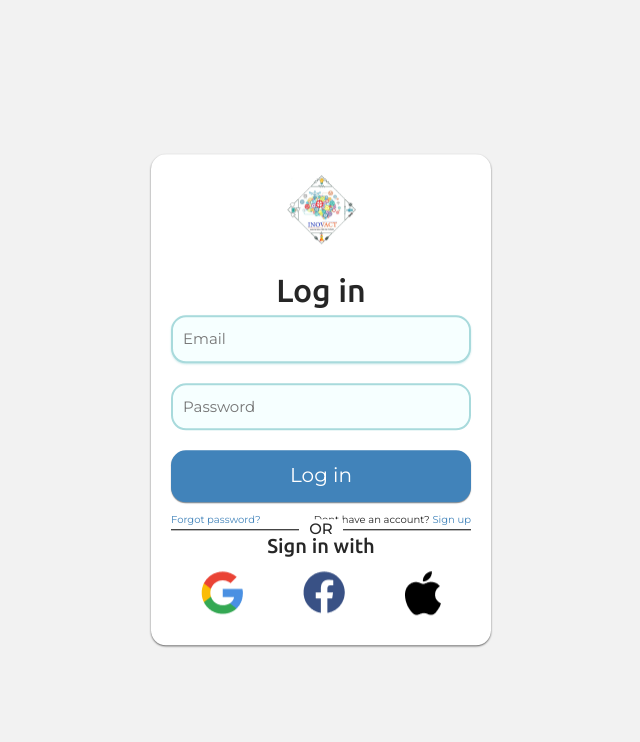
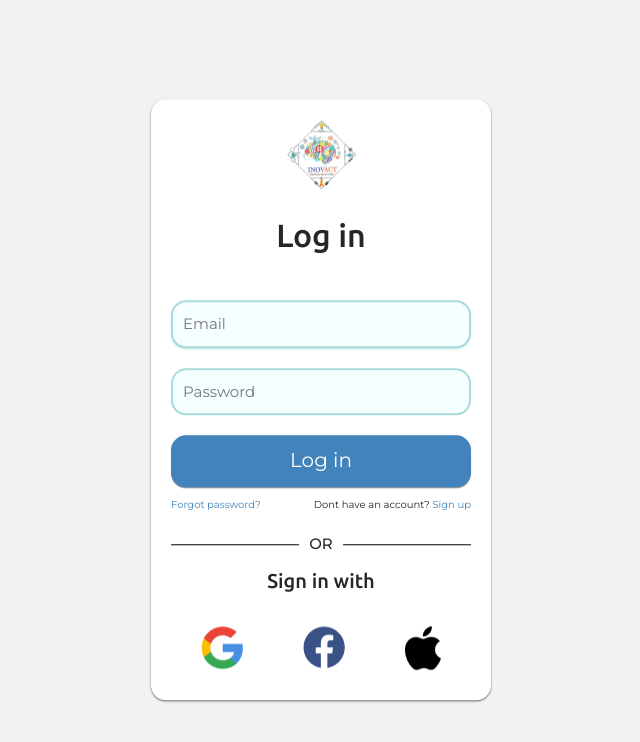
Before and after one commit to afif1400/app-inovact, a React (Create React App) app: page / in a window 1280 px wide. Shown: the top 742 px of the page, without its empty margins (319-959 px from the left). Built offline with nearby package versions, Linux system fonts and the light colour scheme.

Commit message:
fix: login page style changes

```diff
--- a/src/app.css
+++ b/src/app.css
@@ -53,13 +53,13 @@ p {
   text-align: right; }
 
 .u-margin-bottom-small {
-  margin-bottom: 2rem; }
+  margin-bottom: 2rem !important; }
 
 .u-margin-bottom-medium {
-  margin-bottom: 4rem; }
+  margin-bottom: 4rem !important; }
 
 .u-margin-bottom-large {
-  margin-bottom: 8rem; }
+  margin-bottom: 8rem !important; }
 
 .u-hidden {
   display: none; }
@@ -388,7 +388,8 @@ p {
     text-align: center;
     border-bottom: 1px solid #000;
     line-height: 0.1em;
-    margin-top: 3rem; }
+    margin-top: 3rem !important;
+    margin-bottom: 2rem !important; }
     .login-page__form__division > span {
       background: #fff;
       padding: 0 10px; }
@@ -404,7 +405,7 @@ p {
         transform: scale(1); }
 
 .signup-links {
-  margin-top: 1rem;
+  margin-top: 1rem !important;
   display: flex;
   justify-content: space-between; }
   .signup-links > div > a:link, .signup-links > div > a:visited {
--- a/src/sass/base/_utilities.scss
+++ b/src/sass/base/_utilities.scss
@@ -11,15 +11,15 @@
 }
 
 .u-margin-bottom-small {
-    margin-bottom: 2rem;
+    margin-bottom: 2rem !important;
 }
 
 .u-margin-bottom-medium {
-    margin-bottom: 4rem;
+    margin-bottom: 4rem !important;
 }
 
 .u-margin-bottom-large {
-    margin-bottom: 8rem;
+    margin-bottom: 8rem !important;
 }
 
 .u-hidden {
--- a/src/sass/pages/_login-page.scss
+++ b/src/sass/pages/_login-page.scss
@@ -19,7 +19,8 @@
             text-align: center;
             border-bottom: 1px solid #000;
             line-height: 0.1em;
-            margin-top: 3rem;
+            margin-top: 3rem !important;
+            margin-bottom: 2rem !important;
             & > span {
                 background: #fff;
                 padding: 0 10px;
@@ -43,7 +44,7 @@
 }
 
 .signup-links {
-    margin-top: 1rem;
+    margin-top: 1rem !important;
     display: flex;
     justify-content: space-between;
     & > div > a {
```
